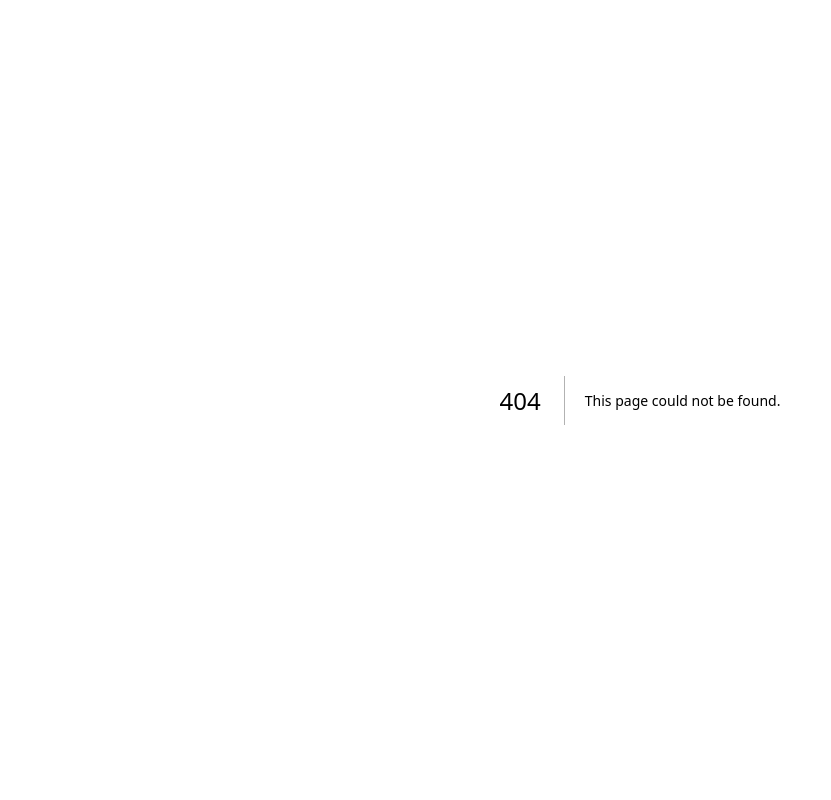
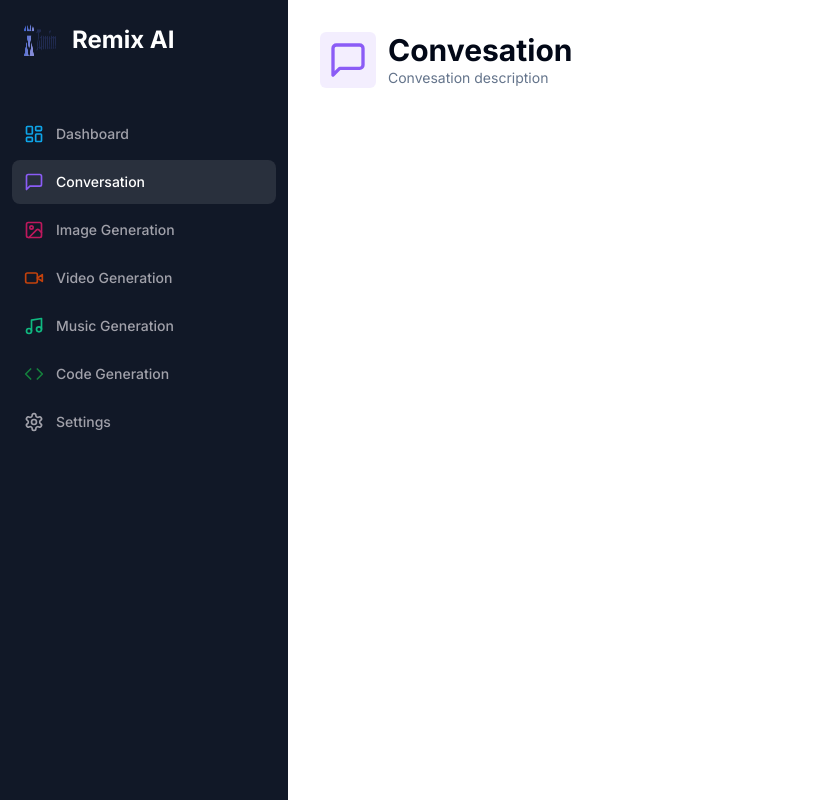
Before and after one commit to tamim-18/remix-ai, a Next.js app: page /conversation in a window 1280 px wide. Before the commit this address had no page. Shown: the whole page, without its empty margins (0-831 px from the left). Built offline with nearby package versions, Linux system fonts and the light colour scheme.

Commit message:
react hook form

```diff
--- /dev/null
+++ b/app/(dashboard)/(routes)/conversation/page.tsx
@@ -0,0 +1,19 @@
+import Heading from "@/components/heading";
+import { MessageSquare } from "lucide-react";
+import React from "react";
+
+const Convesation = () => {
+  return (
+    <div>
+      <Heading
+        title="Convesation"
+        description="Convesation description"
+        icon={MessageSquare}
+        iconColor="text-violet-500"
+        bgColor="bg-violet-500/10"
+      />
+    </div>
+  );
+};
+
+export default Convesation;
--- a/app/(dashboard)/(routes)/dashboard/page.tsx
+++ b/app/(dashboard)/(routes)/dashboard/page.tsx
@@ -24,6 +24,7 @@
           <Card
             onClick={() => router.push(tool.href)}
             className=" p-4 border-black/5 flex items-center justify-between hover:shadow-md transition cursor-pointer"
+            key={tool.label}
           >
             <div className=" flex items-center gap-x-4">
               <div className={cn("p-2 w-fit rounded-md", tool.bgColor)}>
--- /dev/null
+++ b/components/heading.tsx
@@ -0,0 +1,32 @@
+import React from "react";
+import { LucideIcon } from "lucide-react";
+import { cn } from "@/lib/utils";
+interface HeadingProps {
+  title: string;
+  description: string;
+  icon: LucideIcon;
+  iconColor: string;
+  bgColor: string;
+}
+
+const Heading = ({
+  title,
+  description,
+  icon: Icon,
+  iconColor,
+  bgColor,
+}: HeadingProps) => {
+  return (
+    <div className=" px-4 lg:px-8 flex items-center gap-x-3 mb-8">
+      <div className={cn(" p-2 w-fit rounded-md", bgColor)}>
+        <Icon className={cn("w-10 h-10", iconColor)} />
+      </div>
+      <div className="">
+        <h2 className=" text-3xl font-bold">{title}</h2>
+        <p className=" text-sm text-muted-foreground ">{description}</p>
+      </div>
+    </div>
+  );
+};
+
+export default Heading;
--- /dev/null
+++ b/components/ui/form.tsx
@@ -0,0 +1,176 @@
+import * as React from "react"
+import * as LabelPrimitive from "@radix-ui/react-label"
+import { Slot } from "@radix-ui/react-slot"
+import {
+  Controller,
+  ControllerProps,
+  FieldPath,
+  FieldValues,
+  FormProvider,
+  useFormContext,
+} from "react-hook-form"
+
+import { cn } from "@/lib/utils"
+import { Label } from "@/components/ui/label"
+
+const Form = FormProvider
+
+type FormFieldContextValue<
+  TFieldValues extends FieldValues = FieldValues,
+  TName extends FieldPath<TFieldValues> = FieldPath<TFieldValues>
+> = {
+  name: TName
+}
+
+const FormFieldContext = React.createContext<FormFieldContextValue>(
+  {} as FormFieldContextValue
+)
+
+const FormField = <
+  TFieldValues extends FieldValues = FieldValues,
+  TName extends FieldPath<TFieldValues> = FieldPath<TFieldValues>
+>({
+  ...props
+}: ControllerProps<TFieldValues, TName>) => {
+  return (
+    <FormFieldContext.Provider value={{ name: props.name }}>
+      <Controller {...props} />
+    </FormFieldContext.Provider>
+  )
+}
+
+const useFormField = () => {
+  const fieldContext = React.useContext(FormFieldContext)
+  const itemContext = React.useContext(FormItemContext)
+  const { getFieldState, formState } = useFormContext()
+
+  const fieldState = getFieldState(fieldContext.name, formState)
+
+  if (!fieldContext) {
+    throw new Error("useFormField should be used within <FormField>")
+  }
+
+  const { id } = itemContext
+
+  return {
+    id,
+    name: fieldContext.name,
+    formItemId: `${id}-form-item`,
+    formDescriptionId: `${id}-form-item-description`,
+    formMessageId: `${id}-form-item-message`,
+    ...fieldState,
+  }
+}
+
+type FormItemContextValue = {
+  id: string
+}
+
+const FormItemContext = React.createContext<FormItemContextValue>(
+  {} as FormItemContextValue
+)
+
+const FormItem = React.forwardRef<
+  HTMLDivElement,
+  React.HTMLAttributes<HTMLDivElement>
+>(({ className, ...props }, ref) => {
+  const id = React.useId()
+
+  return (
+    <FormItemContext.Provider value={{ id }}>
+      <div ref={ref} className={cn("space-y-2", className)} {...props} />
+    </FormItemContext.Provider>
+  )
+})
+FormItem.displayName = "FormItem"
+
+const FormLabel = React.forwardRef<
+  React.ElementRef<typeof LabelPrimitive.Root>,
+  React.ComponentPropsWithoutRef<typeof LabelPrimitive.Root>
+>(({ className, ...props }, ref) => {
+  const { error, formItemId } = useFormField()
+
+  return (
+    <Label
+      ref={ref}
+      className={cn(error && "text-destructive", className)}
+      htmlFor={formItemId}
+      {...props}
+    />
+  )
+})
+FormLabel.displayName = "FormLabel"
+
+const FormControl = React.forwardRef<
+  React.ElementRef<typeof Slot>,
+  React.ComponentPropsWithoutRef<typeof Slot>
+>(({ ...props }, ref) => {
+  const { error, formItemId, formDescriptionId, formMessageId } = useFormField()
+
+  return (
+    <Slot
+      ref={ref}
+      id={formItemId}
+      aria-describedby={
+        !error
+          ? `${formDescriptionId}`
+          : `${formDescriptionId} ${formMessageId}`
+      }
+      aria-invalid={!!error}
+      {...props}
+    />
+  )
+})
+FormControl.displayName = "FormControl"
+
+const FormDescription = React.forwardRef<
+  HTMLParagraphElement,
+  React.HTMLAttributes<HTMLParagraphElement>
+>(({ className, ...props }, ref) => {
+  const { formDescriptionId } = useFormField()
+
+  return (
+    <p
+      ref={ref}
+      id={formDescriptionId}
+      className={cn("text-sm text-muted-foreground", className)}
+      {...props}
+    />
+  )
+})
+FormDescription.displayName = "FormDescription"
+
+const FormMessage = React.forwardRef<
+  HTMLParagraphElement,
+  React.HTMLAttributes<HTMLParagraphElement>
+>(({ className, children, ...props }, ref) => {
+  const { error, formMessageId } = useFormField()
+  const body = error ? String(error?.message) : children
+
+  if (!body) {
+    return null
+  }
+
+  return (
+    <p
+      ref={ref}
+      id={formMessageId}
+      className={cn("text-sm font-medium text-destructive", className)}
+      {...props}
+    >
+      {body}
+    </p>
+  )
+})
+FormMessage.displayName = "FormMessage"
+
+export {
+  useFormField,
+  Form,
+  FormItem,
+  FormLabel,
+  FormControl,
+  FormDescription,
+  FormMessage,
+  FormField,
+}
--- /dev/null
+++ b/components/ui/label.tsx
@@ -0,0 +1,26 @@
+"use client"
+
+import * as React from "react"
+import * as LabelPrimitive from "@radix-ui/react-label"
+import { cva, type VariantProps } from "class-variance-authority"
+
+import { cn } from "@/lib/utils"
+
+const labelVariants = cva(
+  "text-sm font-medium leading-none peer-disabled:cursor-not-allowed peer-disabled:opacity-70"
+)
+
+const Label = React.forwardRef<
+  React.ElementRef<typeof LabelPrimitive.Root>,
+  React.ComponentPropsWithoutRef<typeof LabelPrimitive.Root> &
+    VariantProps<typeof labelVariants>
+>(({ className, ...props }, ref) => (
+  <LabelPrimitive.Root
+    ref={ref}
+    className={cn(labelVariants(), className)}
+    {...props}
+  />
+))
+Label.displayName = LabelPrimitive.Root.displayName
+
+export { Label }
--- a/package.json
+++ b/package.json
@@ -10,7 +10,9 @@
   },
   "dependencies": {
     "@clerk/nextjs": "^4.29.9",
+    "@hookform/resolvers": "^3.3.4",
     "@radix-ui/react-dialog": "^1.0.5",
+    "@radix-ui/react-label": "^2.0.2",
     "@radix-ui/react-slot": "^1.0.2",
     "class-variance-authority": "^0.7.0",
     "clsx": "^2.1.0",
@@ -18,8 +20,10 @@
     "next": "14.1.0",
     "react": "^18",
     "react-dom": "^18",
+    "react-hook-form": "^7.51.1",
     "tailwind-merge": "^2.2.1",
-    "tailwindcss-animate": "^1.0.7"
+    "tailwindcss-animate": "^1.0.7",
+    "zod": "^3.22.4"
   },
   "devDependencies": {
     "@types/node": "^20",
```
Also changed, not shown: 1 other file (tests, documents, lock files or other folders).
